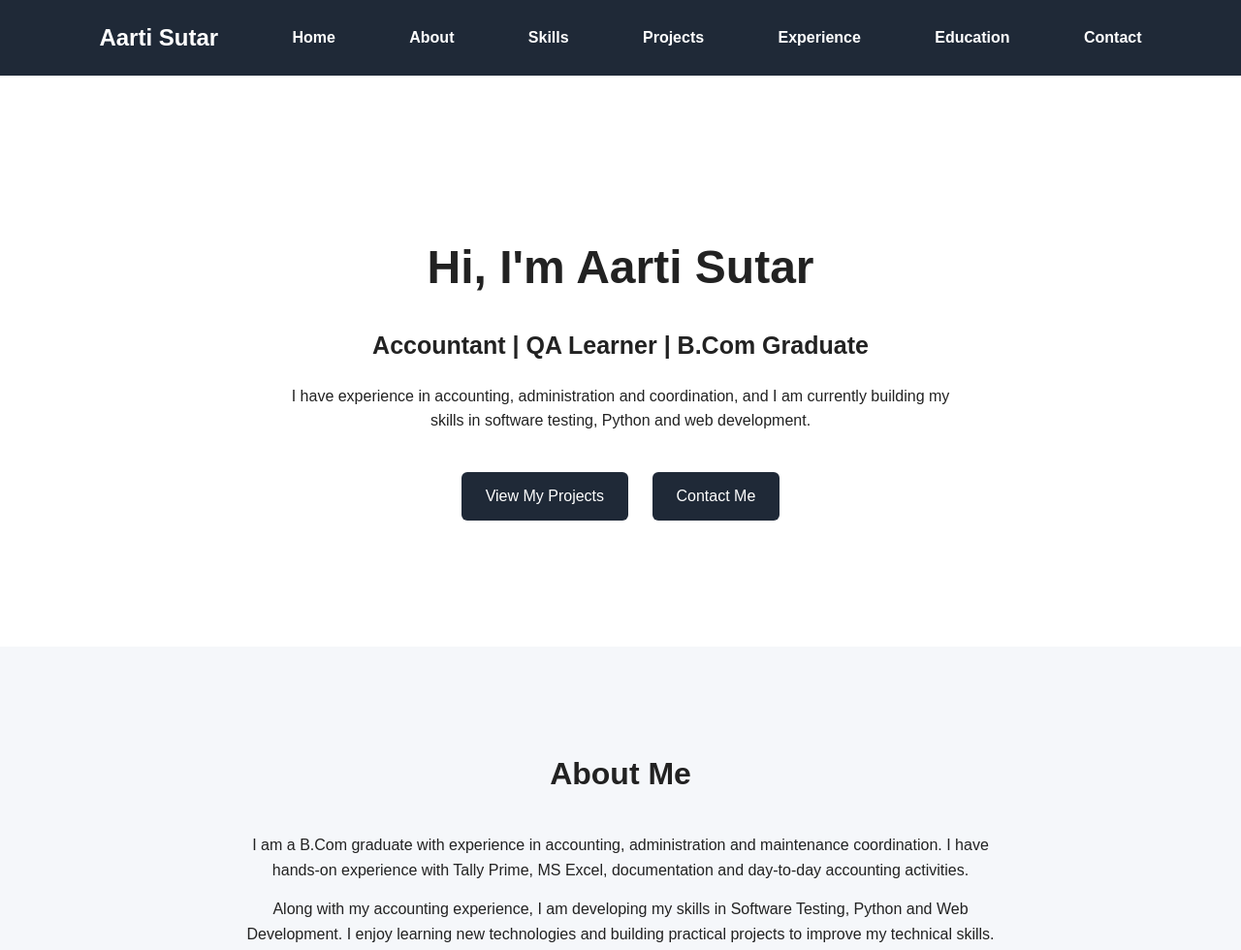
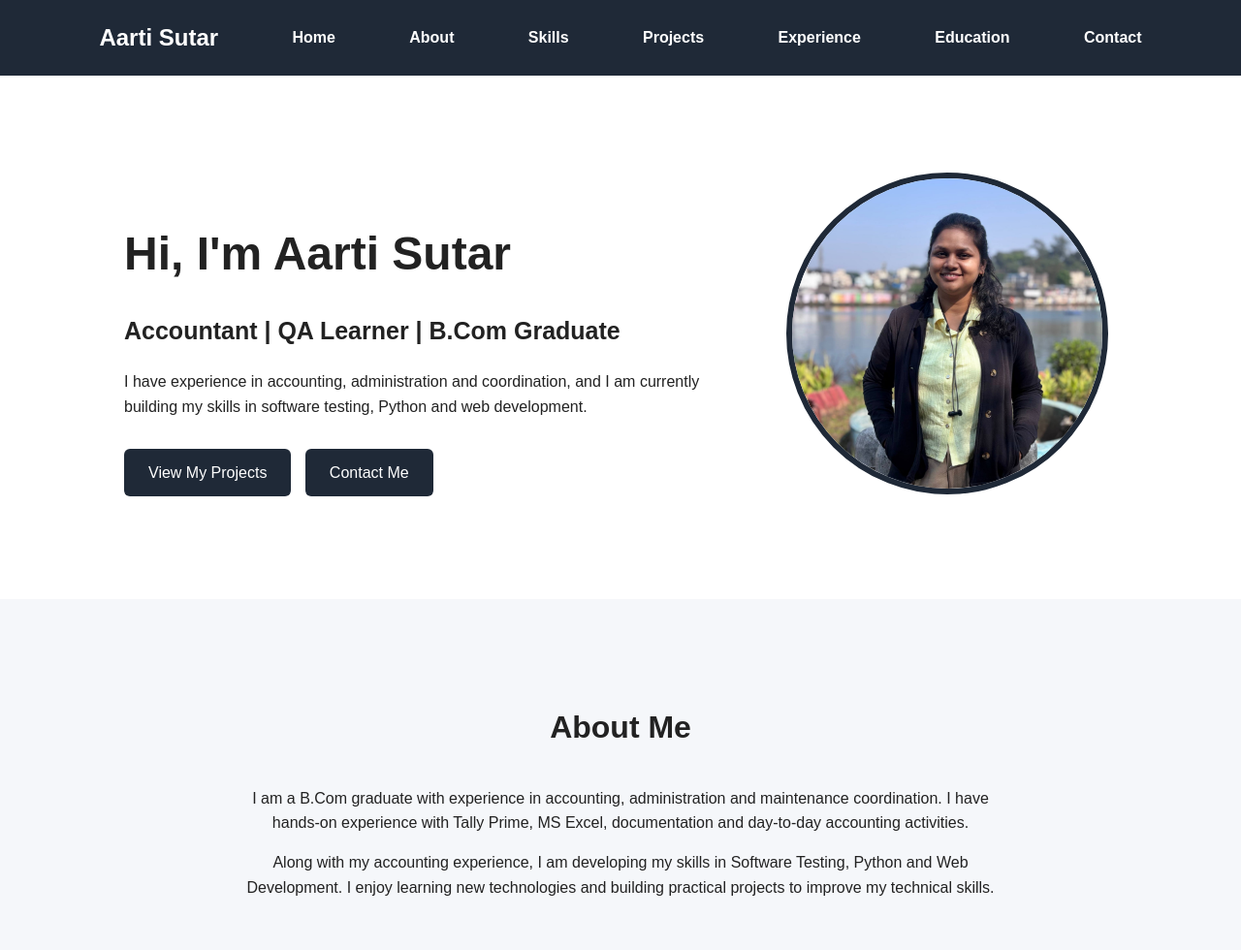
Before and after one commit to aarti-sutar/my-portfolio, a plain HTML site: page index.html in a window 1280 px wide. Shown: the top 980 px of the page at 97% size. Drawn offline with Linux system fonts and the light colour scheme.

Commit message:
uploaded the profile photo

```diff
--- a/index.html
+++ b/index.html
@@ -25,6 +25,10 @@
     <!-- Home Section -->
 <section id="home">
 
+    <div class="home-content">
+
+        <div class="home-text">
+
             <h1>Hi, I'm Aarti Sutar</h1>
 
             <h2>Accountant | QA Learner | B.Com Graduate</h2>
@@ -38,8 +42,18 @@
             <a href="#projects">View My Projects</a>
             <a href="#contact">Contact Me</a>
 
+        </div>
+
+
+        <div class="home-image">
+
+            <img src="./profile.jpg" alt="Aarti Sutar">
+
+        </div>
+
+    </div>
+
 </section>
-
 
     <!-- About Section -->
 <section id="about">
--- a/style.css
+++ b/style.css
@@ -68,41 +68,100 @@ section h2 {
 ================================= */
 
 #home {
-    text-align: center;
-    padding-top: 120px;
-    padding-bottom: 120px;
     background-color: white;
+    padding: 100px 10%;
 }
 
-#home h1 {
+.home-content {
+    max-width: 1100px;
+    margin: auto;
+
+    display: flex;
+    align-items: center;
+    justify-content: space-between;
+
+    gap: 60px;
+}
+
+.home-text {
+    flex: 1;
+}
+
+.home-text h1 {
     font-size: 48px;
     margin-bottom: 10px;
 }
 
-#home h2 {
+.home-text h2 {
+    text-align: left;
     font-size: 25px;
     margin-bottom: 20px;
 }
 
-#home p {
-    max-width: 700px;
-    margin: 0 auto 30px;
+.home-text p {
+    max-width: 650px;
+    margin-bottom: 30px;
 }
 
-#home a {
+.home-text a {
     display: inline-block;
-    margin: 10px;
+    margin-right: 10px;
     padding: 12px 25px;
+
     background-color: #1f2937;
     color: white;
+
     text-decoration: none;
     border-radius: 6px;
 }
 
-#home a:hover {
+.home-text a:hover {
     background-color: #374151;
 }
 
+
+/* Profile Image */
+
+.home-image {
+    flex: 0 0 350px;
+    text-align: center;
+}
+
+.home-image img {
+    width: 320px;
+    height: 320px;
+
+    object-fit: cover;
+
+    border-radius: 50%;
+
+    border: 6px solid #1f2937;
+}
+
+
+/* Mobile Home */
+
+@media (max-width: 768px) {
+
+    .home-content {
+        flex-direction: column-reverse;
+        text-align: center;
+    }
+
+    .home-text h2 {
+        text-align: center;
+    }
+
+    .home-image {
+        flex: none;
+    }
+
+    .home-image img {
+        width: 240px;
+        height: 240px;
+    }
+
+}
 
 /* ==============================
    About Section
```
Also changed, not shown: profile.jpg (added). Lines whose indentation alone changed are shown as unchanged.
